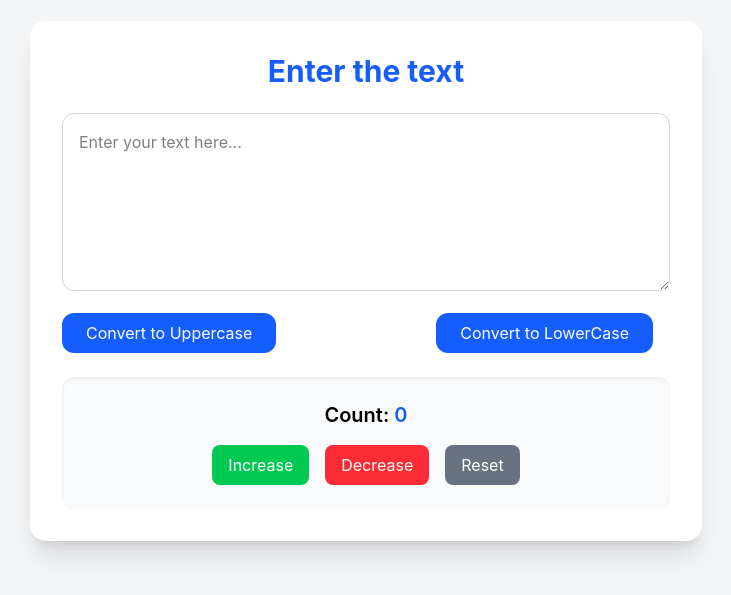
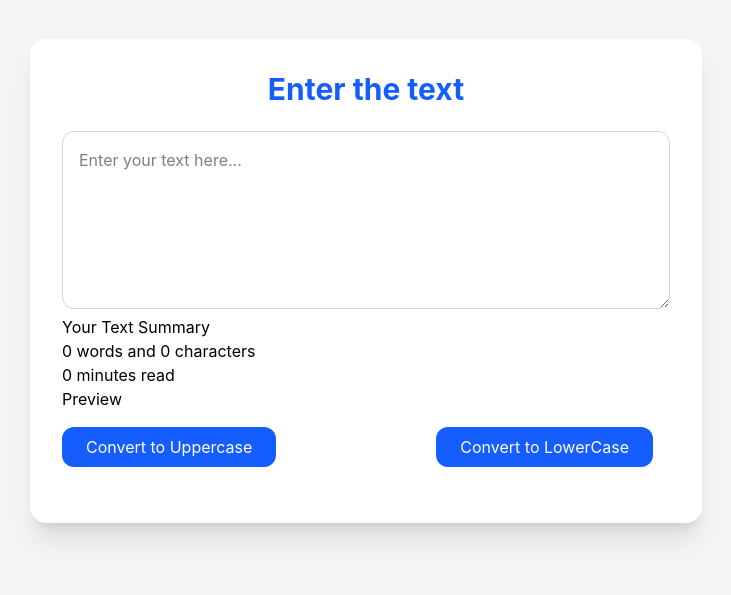
Before and after one commit to PARASADHIKARI-FLOKI/TextUtils, a React (Vite) app in the folder @latest/: page / in a window 1280 px wide. Shown: the part 119-714 px from the top of the page, without its empty margins (274-1005 px from the left). Built offline with nearby package versions, Linux system fonts and the light colour scheme.

Commit message:
change in counting

```diff
--- a/@latest/src/components/TextForm.jsx
+++ b/@latest/src/components/TextForm.jsx
@@ -16,17 +16,17 @@ const TextForm = (props) => {
     let newtext = text.toLowerCase()
     setText(newtext)
   }
-  const handleIncrease = () => {
-    setCount(count + 1);
-  };
+  // const handleIncrease = () => {
+  //   setCount(count + 1);
+  // };
 
-  const handleDecrease = () => {
-    setCount(count - 1);
-  };
+  // const handleDecrease = () => {
+  //   setCount(count - 1);
+  // };
 
-  const handleReset = () => {
-    setCount(0);
-  };
+  // const handleReset = () => {
+  //   setCount(0);
+  // };
 
   return (
     <div className="min-h-screen bg-gray-100 flex items-center justify-center p-6">
@@ -48,7 +48,13 @@ const TextForm = (props) => {
             className="w-full p-4 border border-gray-300 rounded-xl focus:outline-none focus:ring-2 focus:ring-blue-500"
             placeholder="Enter your text here..."
           ></textarea>
-
+          <div>
+          <h1>Your Text Summary</h1>
+          <p>{text === "" ? 0 : text.split(" ").length} words and {text.length} characters</p>
+          <p>{0.008* text.split('').length} minutes read</p>
+          <h2>Preview</h2>
+          <p>{text}</p>
+          </div>
           <button
             onClick={handleUpclick}
             className="mt-4 bg-blue-600 hover:bg-blue-700 text-white px-6 py-2 rounded-xl transition duration-300"
@@ -64,7 +70,7 @@ const TextForm = (props) => {
         </div>
 
         {/* Counter Section */}
-        <div className="bg-gray-50 p-6 rounded-xl shadow-inner text-center">
+        {/* <div className="bg-gray-50 p-6 rounded-xl shadow-inner text-center">
           <p className="text-xl font-semibold mb-4">
             Count: <span className="text-blue-600">{count}</span>
           </p>
@@ -91,7 +97,7 @@ const TextForm = (props) => {
               Reset
             </button>
           </div>
-        </div>
+        </div> */}
 
       </div>
     </div>
```
